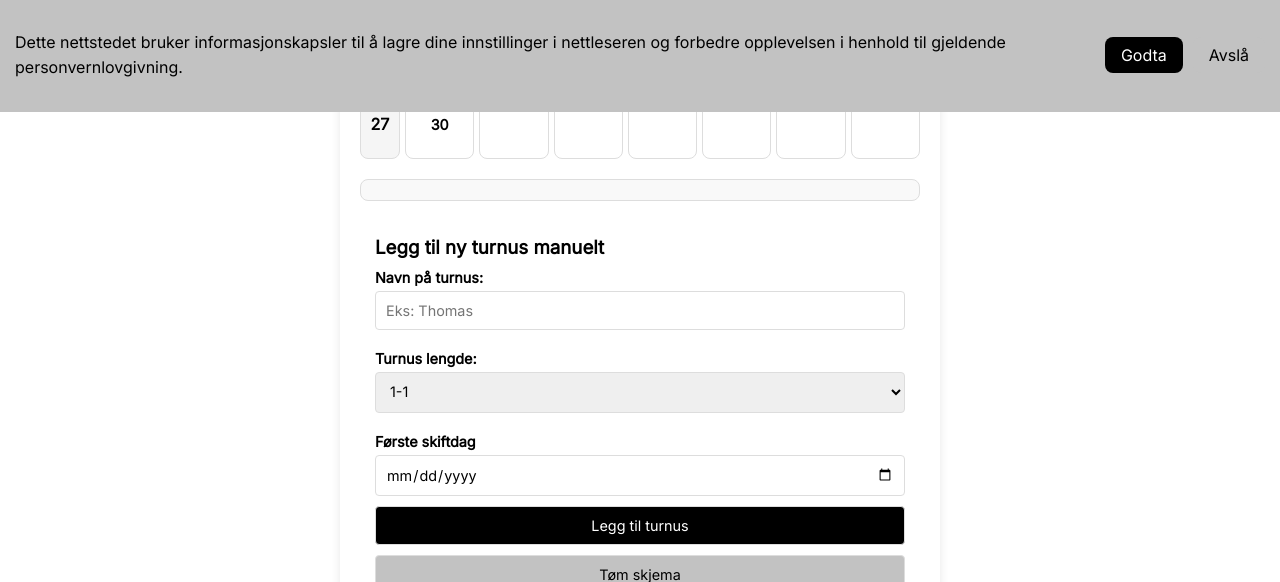
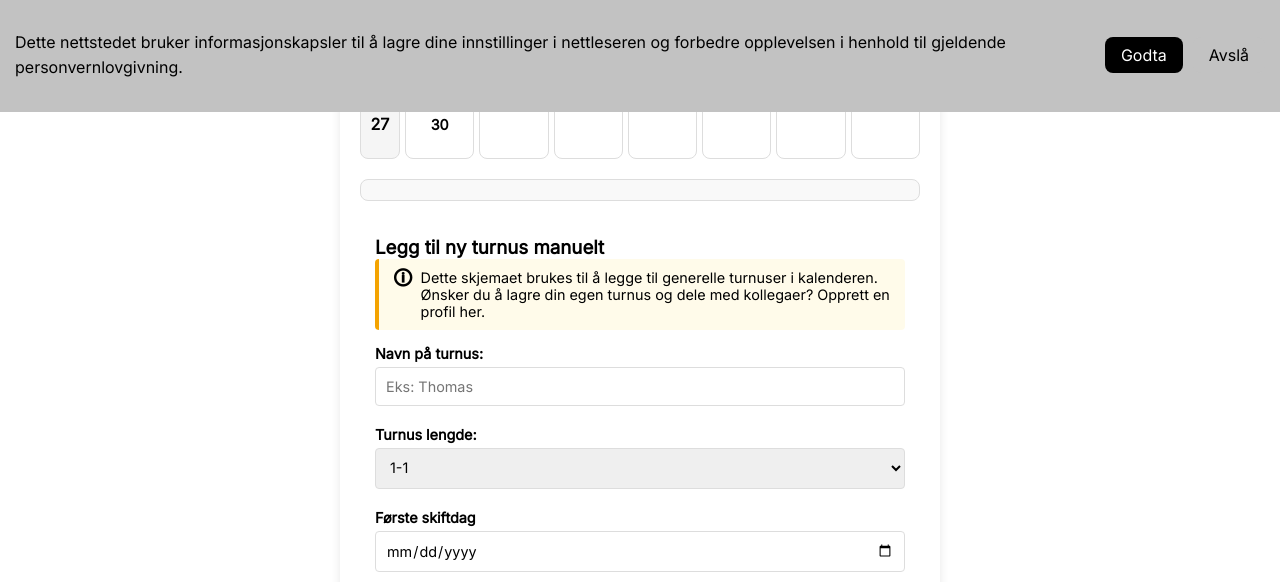
Before and after one commit to Throrvik/minturnus-redesign, a PHP site: page / in a window 1280 px wide. Shown: the part 688-1270 px from the top of the page. Run offline with PHP 8.4, Linux system fonts and the light colour scheme; data that the repository does not hold is empty; a stand-in replaces the project's code that opens the database connection.

Commit message:
Add info box to manual shift form

```diff
--- a/css/calendar.css
+++ b/css/calendar.css
@@ -485,6 +485,25 @@ option {
     text-decoration: underline;
 }
 
+/* Informational box for the shift form */
+.info-box {
+    background-color: #fffbea;
+    border-left: 4px solid var(--accent-color);
+    padding: 10px;
+    border-radius: 4px;
+    margin-bottom: 15px;
+    display: flex;
+    align-items: flex-start;
+    gap: 8px;
+    font-size: 0.9rem;
+}
+
+.info-box .info-icon {
+    font-weight: bold;
+    font-size: 1.2rem;
+    line-height: 1;
+}
+
 .colleague-item input[type="checkbox"] {
     margin-right: 10px;
 }
--- a/index.html
+++ b/index.html
@@ -85,6 +85,10 @@
 
     <div class="shift-form">
         <h3>Legg til ny turnus manuelt</h3>
+        <div class="info-box">
+            <span class="info-icon">🛈</span>
+            <span>Dette skjemaet brukes til å legge til generelle turnuser i kalenderen. Ønsker du å lagre din egen turnus og dele med kollegaer? <a href="register.html">Opprett en profil her</a>.</span>
+        </div>
 
         <label for="shift-name">Navn på turnus:</label>
         <input type="text" id="shift-name" placeholder="Eks: Thomas">
```
